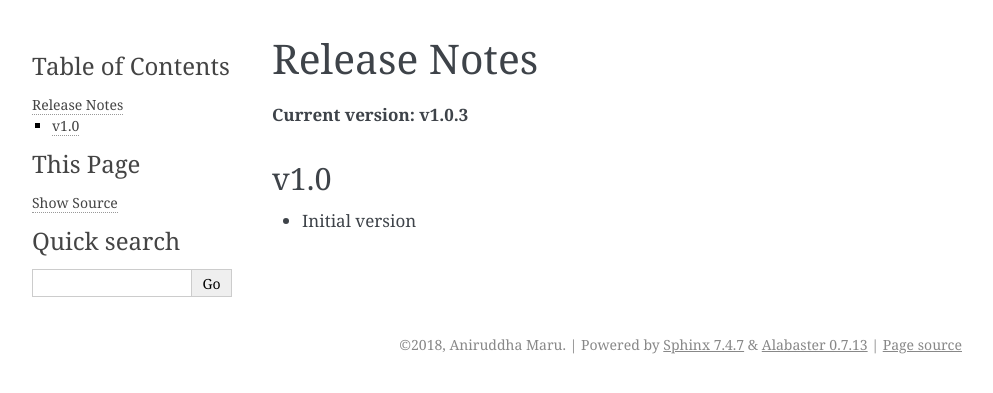
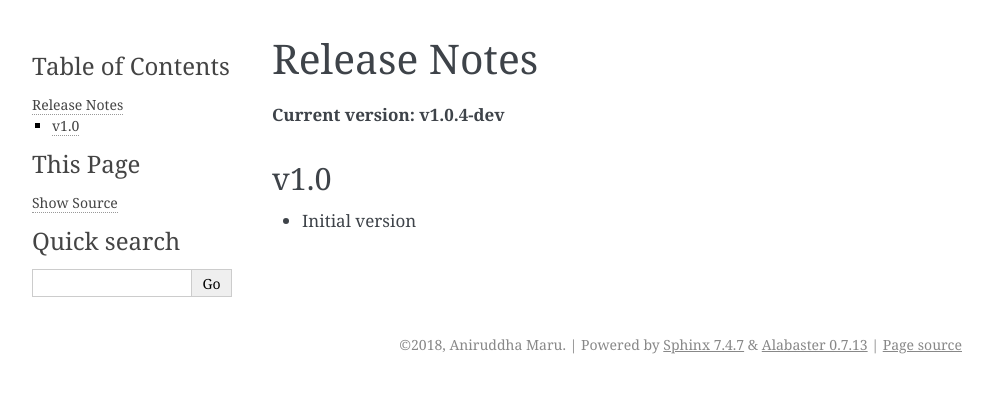
Before and after one commit to cloudchacho/taskhawk-python, a Sphinx documentation site: the page built from docs/releases.rst, in a window 1280 px wide. Shown: the top 393 px of the page, without its empty margins (148-1141 px from the left). Built offline with Sphinx 7.4.7, drawn with Linux system fonts in a browser that asks for light colours.

Commit message:
Bump version: 1.0.3 → 1.0.4-dev

```diff
--- a/docs/releases.rst
+++ b/docs/releases.rst
@@ -1,7 +1,7 @@
 Release Notes
 =============
 
-**Current version: v1.0.3**
+**Current version: v1.0.4-dev**
 
 v1.0
 ~~~~
--- a/taskhawk/__init__.py
+++ b/taskhawk/__init__.py
@@ -7,7 +7,7 @@ taskhawk
 
 
 # semantic versioning (http://semver.org/)
-VERSION = '1.0.3'
+VERSION = '1.0.4-dev'
 
 
 from .models import Message, Priority  # noqa
```
Also changed, not shown: .bumpversion.cfg.
